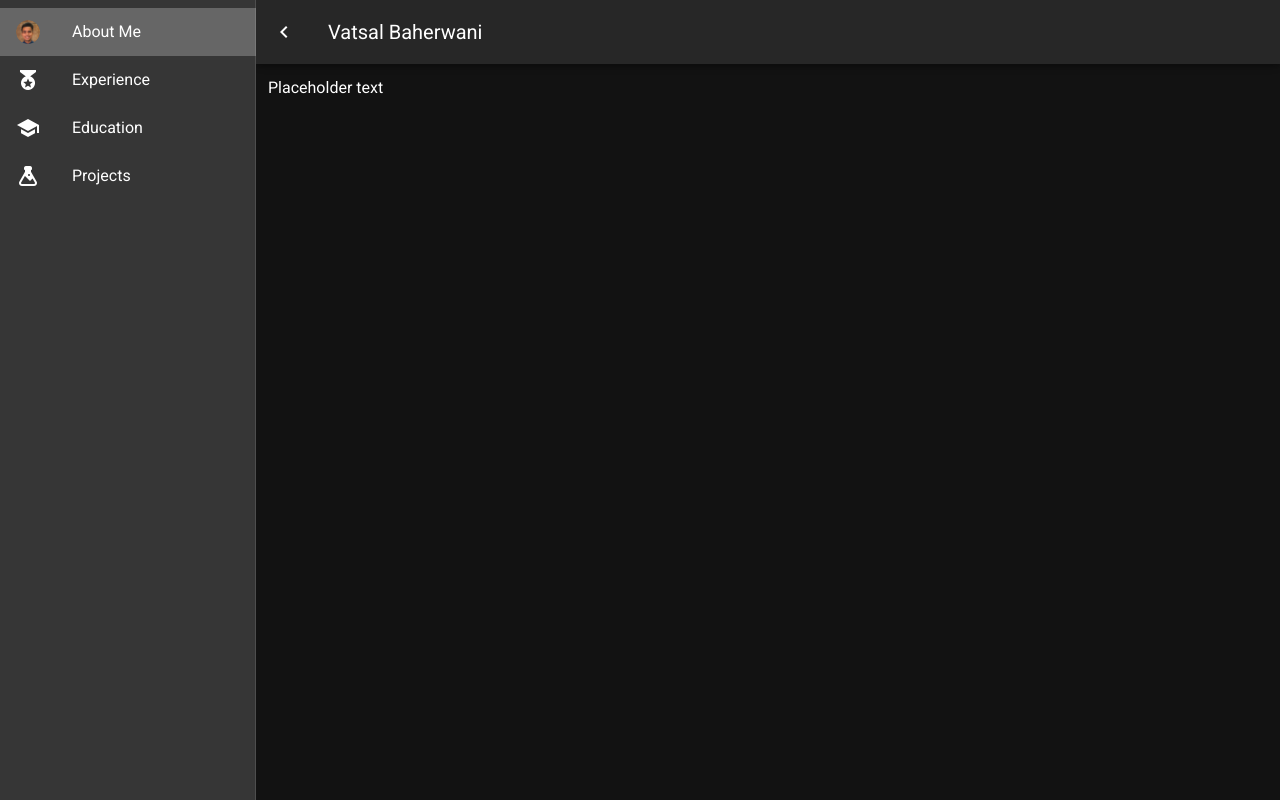
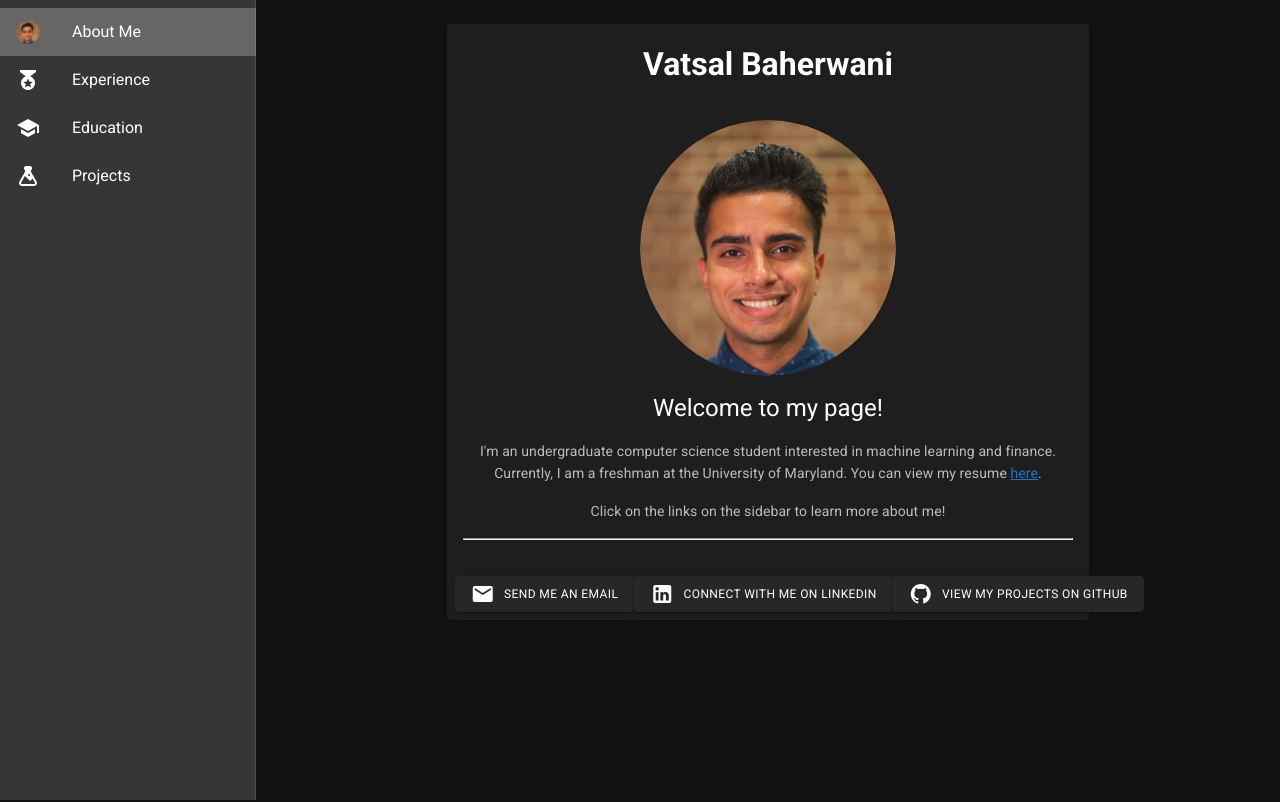
Before and after one commit to vatsal0/aboutme-v2, a Nuxt app: page / in a window 1280 px wide. Shown: the top 802 px of the page. Built offline with nearby package versions, Linux system fonts and the light colour scheme.

Commit message:
General info, contact, sidebar

```diff
--- a/layouts/default.vue
+++ b/layouts/default.vue
@@ -1,11 +1,12 @@
 <template>
   <v-app dark>
     <v-navigation-drawer
-      :mini-variant="miniVariant"
+      clipped
       fixed
       app
+      expand-on-hover
+      mobile-breakpoint="sm"
     >
-
       <v-list>
         <v-list-item
           to="/"
@@ -13,18 +14,16 @@
           exact
         >
           <v-list-item-action>
-            <v-avatar
-              size="24px"
-            >
-              <img
-                src="headshot.jpeg"
-              >
+            <v-avatar size="24px">
+              <img src="headshot.jpeg">
             </v-avatar>
           </v-list-item-action>
+
           <v-list-item-content>
             <v-list-item-title v-text="'About Me'" />
           </v-list-item-content>
         </v-list-item>
+
         <v-list-item
           v-for="(item, i) in items"
           :key="i"
@@ -35,27 +34,30 @@
           <v-list-item-action>
             <v-icon>{{ item.icon }}</v-icon>
           </v-list-item-action>
+
           <v-list-item-content>
             <v-list-item-title v-text="item.title" />
           </v-list-item-content>
         </v-list-item>
       </v-list>
     </v-navigation-drawer>
-    <v-app-bar
-      fixed
+
+    <!-- <v-app-bar
+      clipped-left
       app
     >
       <v-btn
         icon
-        @click.stop="miniVariant = !miniVariant"
+        @click.self.stop="miniVariant = !miniVariant"
       >
         <v-icon>mdi-{{ `chevron-${miniVariant ? 'right' : 'left'}` }}</v-icon>
       </v-btn>
       <v-toolbar-title v-text="title" />
-    </v-app-bar>
+    </v-app-bar> -->
+
     <v-main>
       <v-container>
-        <Nuxt />
+        <Nuxt class="d-flex flex-column fill-height"/>
       </v-container>
     </v-main>
   </v-app>
@@ -83,9 +85,14 @@ export default {
           to: '/#projects'
         }
       ],
-      miniVariant: false,
       title: 'Vatsal Baherwani'
     }
   }
 }
 </script>
+
+<style>
+html {
+  scroll-behavior:smooth;
+}
+</style>
--- a/pages/index.vue
+++ b/pages/index.vue
@@ -1,5 +1,89 @@
 <template>
-	<div>
-		Placeholder text
-	</div>
+<div>
+	<v-container fluid style="min-height:100vh">
+		<v-row justify="center" width="100%">
+			<v-col cols="12" sm="8">
+				<v-card>
+					<h1 class="py-4 text-wrap text-center">{{title}}</h1>
+					<v-card-title class="headline d-flex flex-column justify-center">
+						<v-avatar size="16rem" class="mx-auto mb-4">
+							<img src="headshot.jpeg">
+						</v-avatar>
+						Welcome to my page!
+					</v-card-title>
+
+					<v-card-text class="text-center">
+						<p>I'm an undergraduate computer science student interested in machine learning and finance. Currently, I am a freshman at the University of Maryland. You can view my resume <a
+								href="resume.pdf"
+								target="_blank"
+							>here</a>.</p>
+
+						<p>
+							Click on the links on the sidebar to learn more about me!
+						</p>
+
+						<hr class="my-3">
+					</v-card-text>
+					<v-card-actions>
+						<div class="d-flex flex-column flex-lg-row justify-space-around align-center flex-grow-1">
+							<v-btn
+								:href="link.to"
+								target="_blank"
+								v-for="(link, i) in links"
+								:key="i"
+								class="my-2 my-lg-auto d-flex"
+							>
+								<v-icon>{{link.icon}}</v-icon>
+								<p
+									class="ml-2 my-auto text-caption"
+								>{{link.title}}</p>
+							</v-btn>
+						</div>
+
+					</v-card-actions>
+				</v-card>
+			</v-col>
+		</v-row>
+	</v-container>
+
+	<v-container fluid style="min-height:100vh" id="experience">
+		<h1 class="text-center">Experience</h1>
+	</v-container>
+
+	<v-container fluid style="min-height:100vh" id="education">
+		<h1 class="text-center">Education</h1>
+	</v-container>
+
+	<v-container fluid style="min-height:100vh" id="projects">
+		<h1 class="text-center">Projects</h1>
+	</v-container>
+</div>
 </template>
+
+<script>
+export default {
+	data () {
+    return {
+      links: [
+        {
+          icon: 'mdi-email',
+          title: 'Send me an email',
+          to: 'mailto:vatsalbaherwani@gmail.com'
+        },
+        {
+          icon: 'mdi-linkedin',
+          title: 'Connect with me on linkedin',
+          to: 'https://www.linkedin.com/in/vatsal-baherwani'
+        },
+        {
+          icon: 'mdi-github',
+          title: 'View my projects on GitHub',
+          to: 'https://www.github.com/vatsal0'
+        }
+      ],
+      miniVariant: false,
+      title: 'Vatsal Baherwani'
+    }
+  }
+}
+</script>
```
Also changed, not shown: 1 other file (tests, documents, lock files or other folders).
